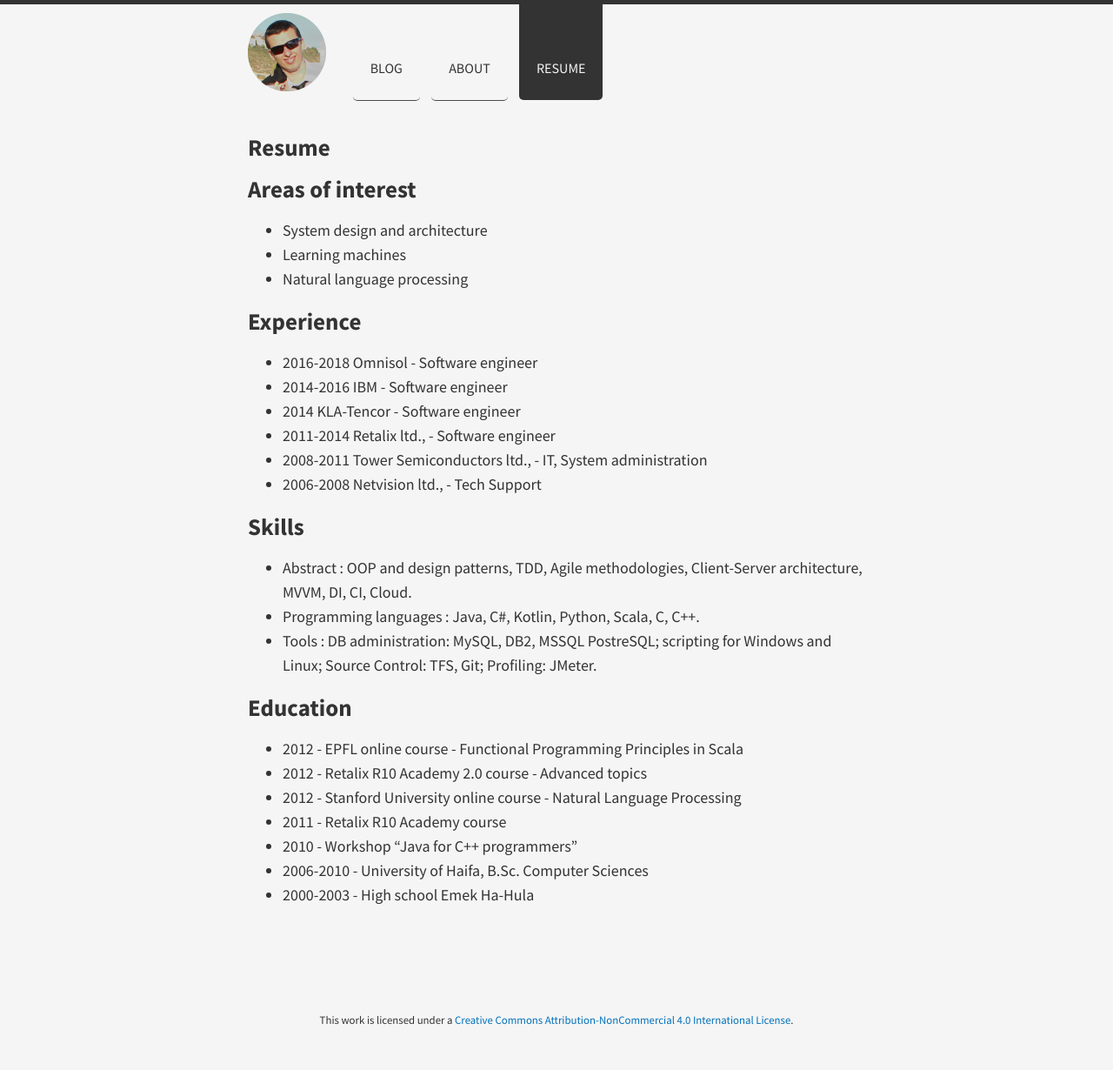
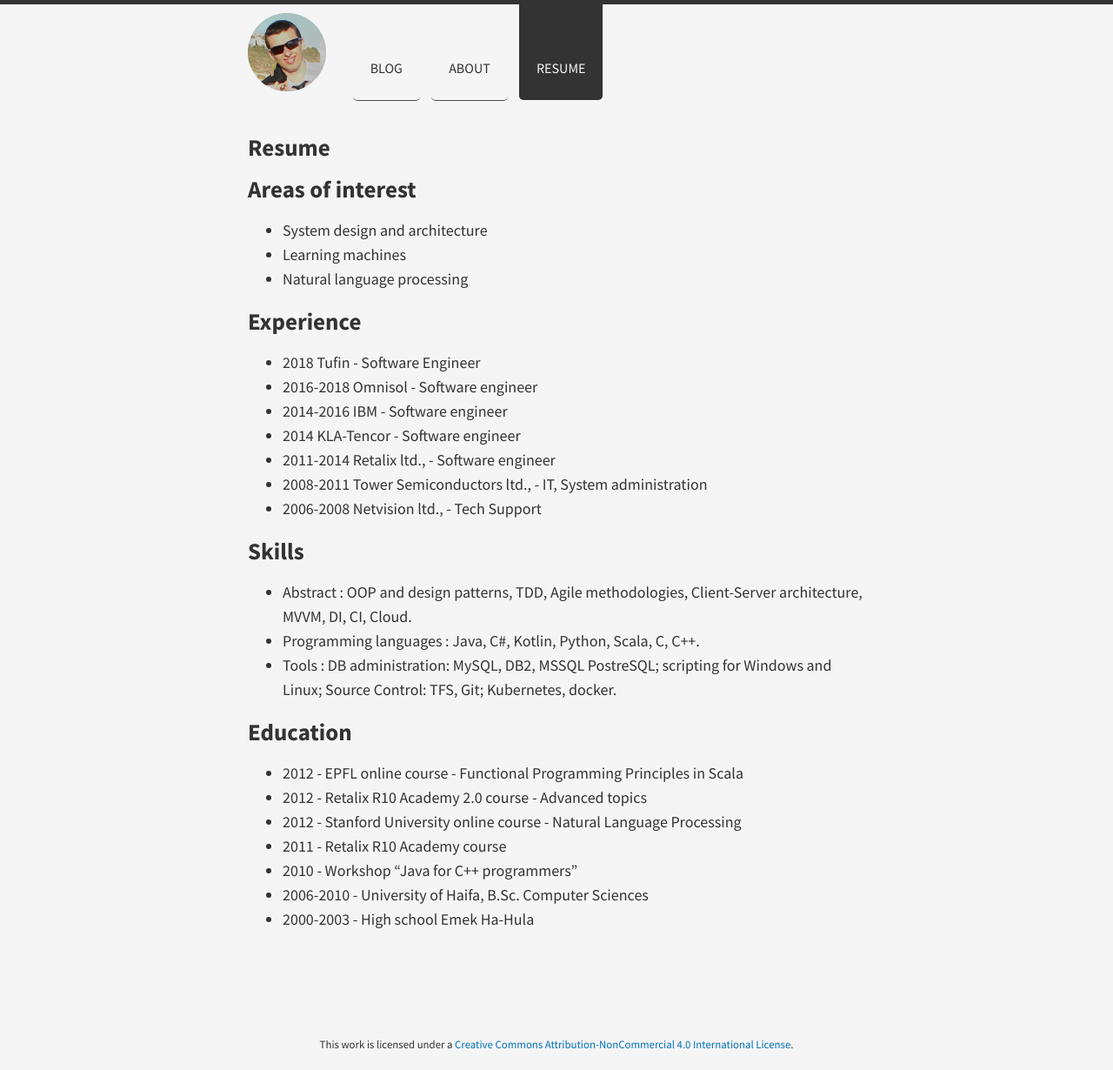
Before and after one commit to sheix/sheix.github.io, a Jekyll site: the page built from resume/index.md, in a window 1280 px wide. Shown: the whole page at 87% size. Built offline with Jekyll 4.4.1, drawn with Linux system fonts in a browser that asks for light colours; nearby versions of some CDN libraries; before the commit the page ends 1202 px from its top, so only the background shows below that.

Commit message:
new job at Tufin!

```diff
--- a/resume/index.md
+++ b/resume/index.md
@@ -13,6 +13,7 @@ Areas of interest
 Experience
 ==========
 
+* 2018 Tufin - Software Engineer
 * 2016-2018 Omnisol - Software engineer
 * 2014-2016 IBM - Software engineer
 * 2014 KLA-Tencor - Software engineer
@@ -25,7 +26,7 @@ Skills
 
 * Abstract : OOP and design patterns, TDD, Agile methodologies, Client-Server architecture, MVVM, DI, CI, Cloud.
 * Programming languages : Java, C#, Kotlin, Python, Scala, C, C++.
-* Tools : DB administration: MySQL, DB2, MSSQL PostreSQL; scripting for Windows and Linux; Source Control: TFS, Git; Profiling: JMeter.
+* Tools : DB administration: MySQL, DB2, MSSQL PostreSQL; scripting for Windows and Linux; Source Control: TFS, Git; Kubernetes, docker.
 
 Education
 =========
```
